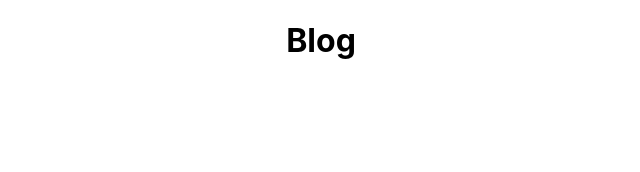
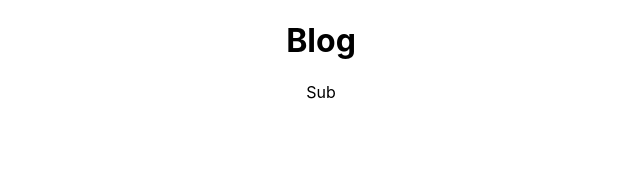
Before and after one commit to XsnakezonX/EES-website, a React (Create React App) app: page /blog in a window 1280 px wide. Shown: the top 172 px of the page, without its empty margins (319-959 px from the left). Built offline with nearby package versions, Linux system fonts and the light colour scheme.

Commit message:
first commit

```diff
--- a/src/Components/Blog.js
+++ b/src/Components/Blog.js
@@ -5,6 +5,7 @@ function Blog() {
     return (
         <>
            <h1>Blog</h1>
+           <p>Sub</p>
         </>
     );
 }
```
